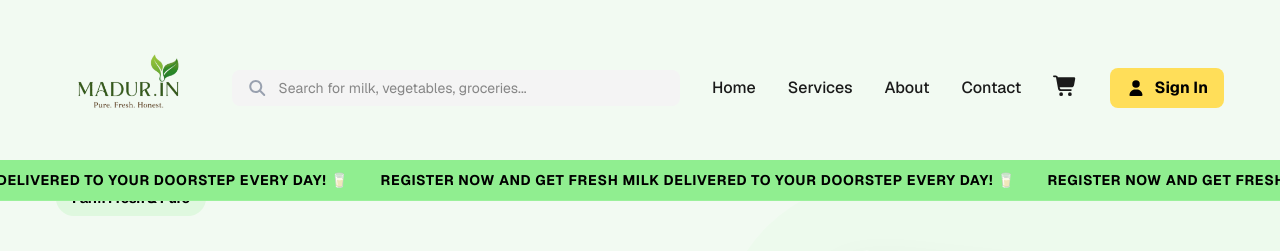
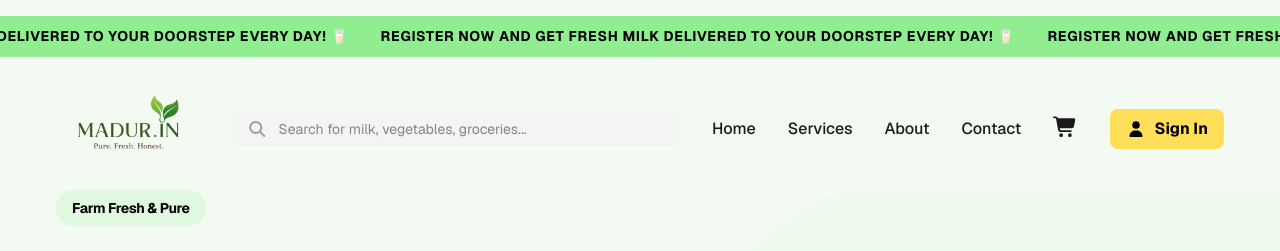
Before and after one commit to Gourav-boga/Madur.in-, a Next.js app: page / in a window 1280 px wide. Shown: the top 251 px of the page. Built offline with nearby package versions, Linux system fonts and the light colour scheme.

Commit message:
Reposition streaming tagline to top as an announcement bar

```diff
--- a/src/components/layout/ClientLayout.tsx
+++ b/src/components/layout/ClientLayout.tsx
@@ -15,7 +15,7 @@ export default function ClientLayout({ children }: { children: React.ReactNode }
   return (
     <CartProvider>
       <Navbar />
-      <main className={`min-h-screen ${isHome ? "pt-[170px] md:pt-[180px]" : "pt-[130px] md:pt-[144px]"}`}>
+      <main className={`min-h-screen ${isHome ? "pt-[180px] md:pt-[190px]" : "pt-[130px] md:pt-[144px]"}`}>
         {children}
       </main>
       <Footer />
--- a/src/components/layout/Navbar.tsx
+++ b/src/components/layout/Navbar.tsx
@@ -38,6 +38,7 @@ export default function Navbar() {
         isScrolled ? "bg-[#f2faf2] shadow-md py-2" : "bg-transparent py-4"
       }`}
     >
+      <StreamingTagline />
       <div className="container flex items-center justify-between">
         {/* Logo */}
         <Link href="/" className="flex items-center gap-2">
@@ -127,7 +128,6 @@ export default function Navbar() {
           </Link>
         </div>
       )}
-      <StreamingTagline />
     </nav>
   );
 }
```
